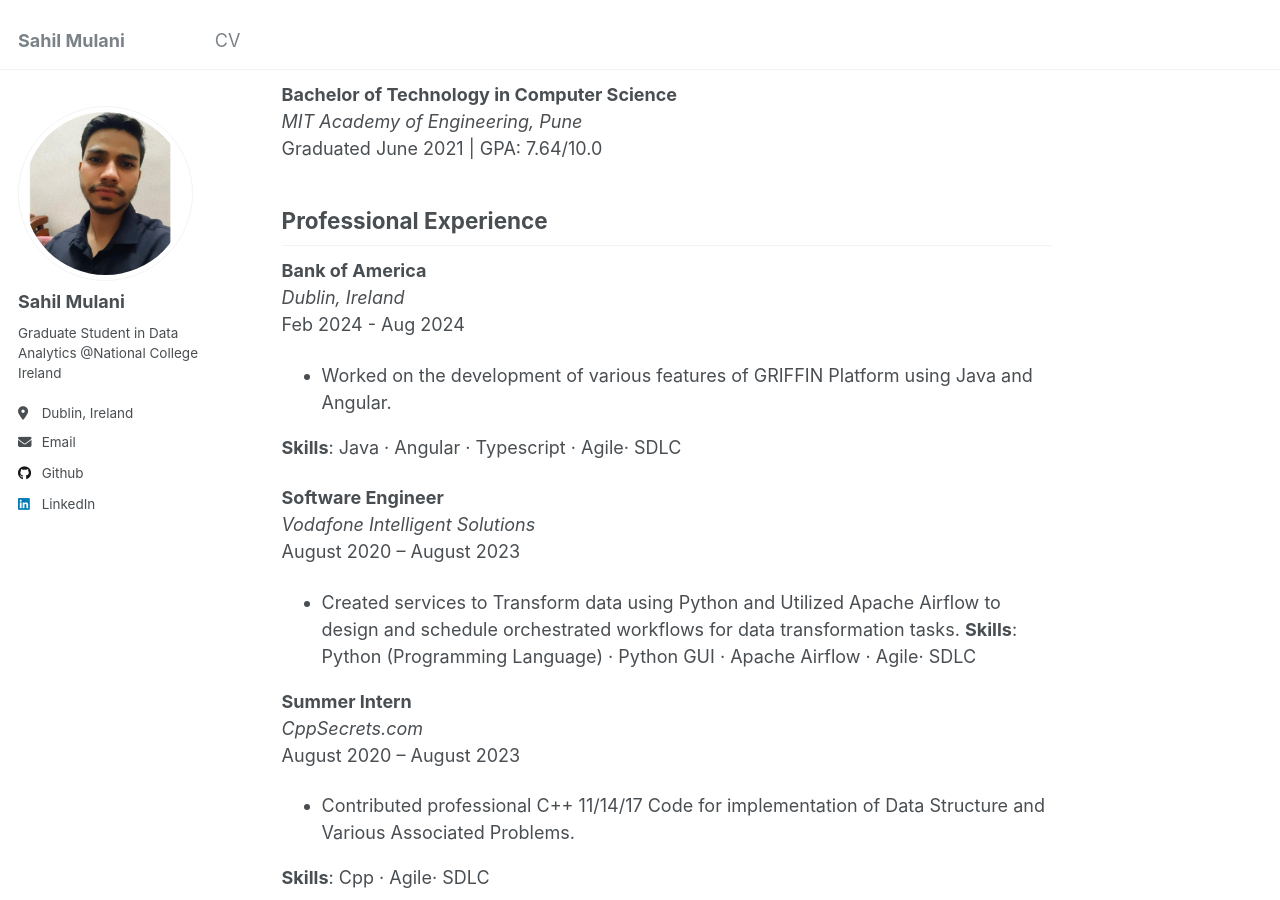
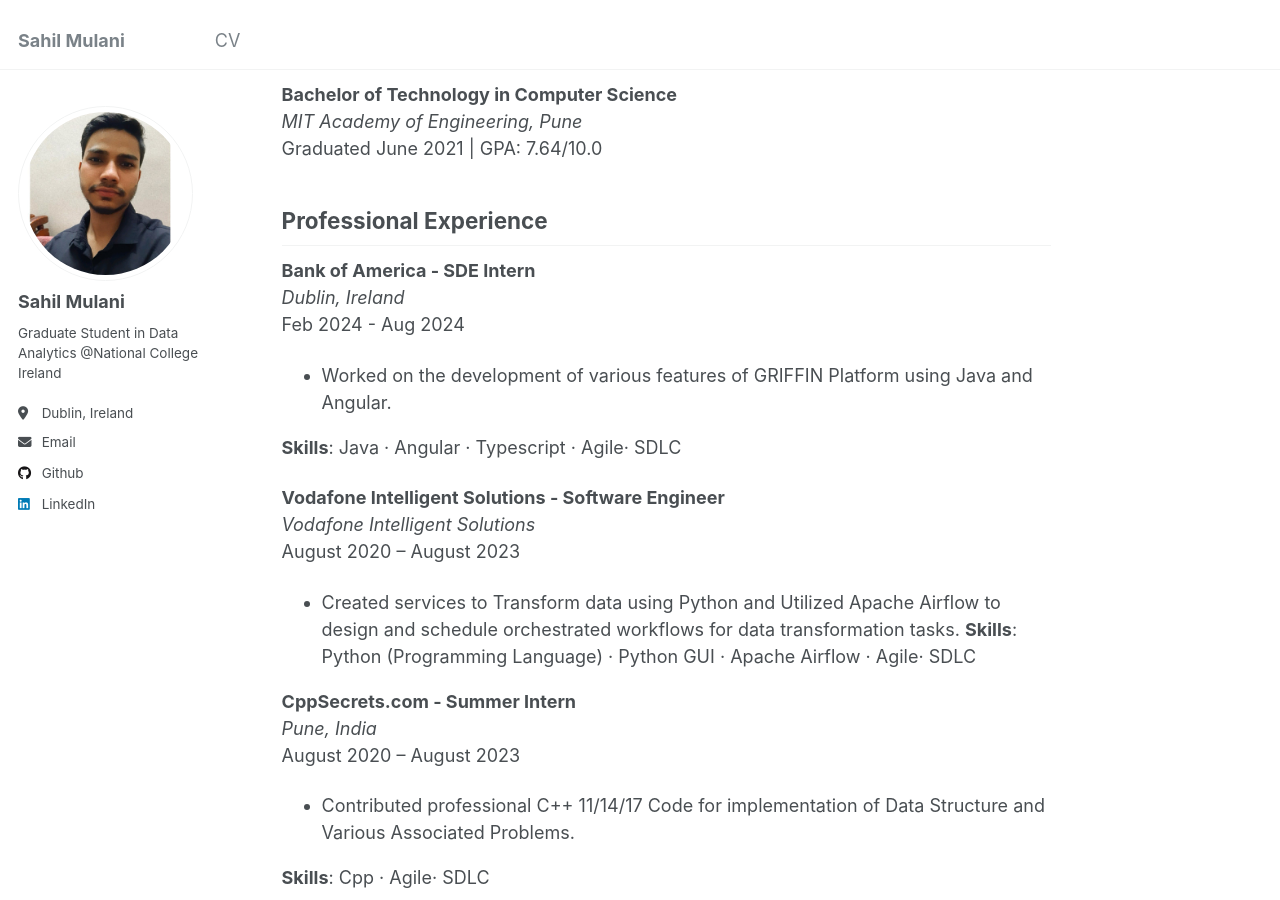
Before and after one commit to SahillMulani/sahillmulani.github.io, a Jekyll site: the page built from _pages/about.md, in a window 1280 px wide and 900 px high, scrolled down 369 px. Built offline with Jekyll 4.4.1, drawn with Linux system fonts in a browser that asks for light colours.

Commit message:
Update about.md

```diff
--- a/_pages/about.md
+++ b/_pages/about.md
@@ -24,21 +24,21 @@
 
 ## Professional Experience
 
-**Bank of America**
+**Bank of America - SDE Intern**
   *Dublin, Ireland*
   Feb 2024 - Aug 2024
 - Worked on the development of various features of GRIFFIN Platform using Java and Angular.
 
 **Skills**: Java · Angular · Typescript · Agile· SDLC
 
-**Software Engineer**
+**Vodafone Intelligent Solutions - Software Engineer**
   *Vodafone Intelligent Solutions*
   August 2020 – August 2023
 - Created services to Transform data using Python and Utilized Apache Airflow to design and schedule orchestrated workflows for data transformation tasks.
 **Skills**: Python (Programming Language) · Python GUI · Apache Airflow · Agile· SDLC
 
-**Summer Intern**
-  *CppSecrets.com*
+**CppSecrets.com - Summer Intern**
+  *Pune, India*
   August 2020 – August 2023
 - Contributed professional C++ 11/14/17 Code for implementation of Data Structure and Various Associated Problems.
 
```
